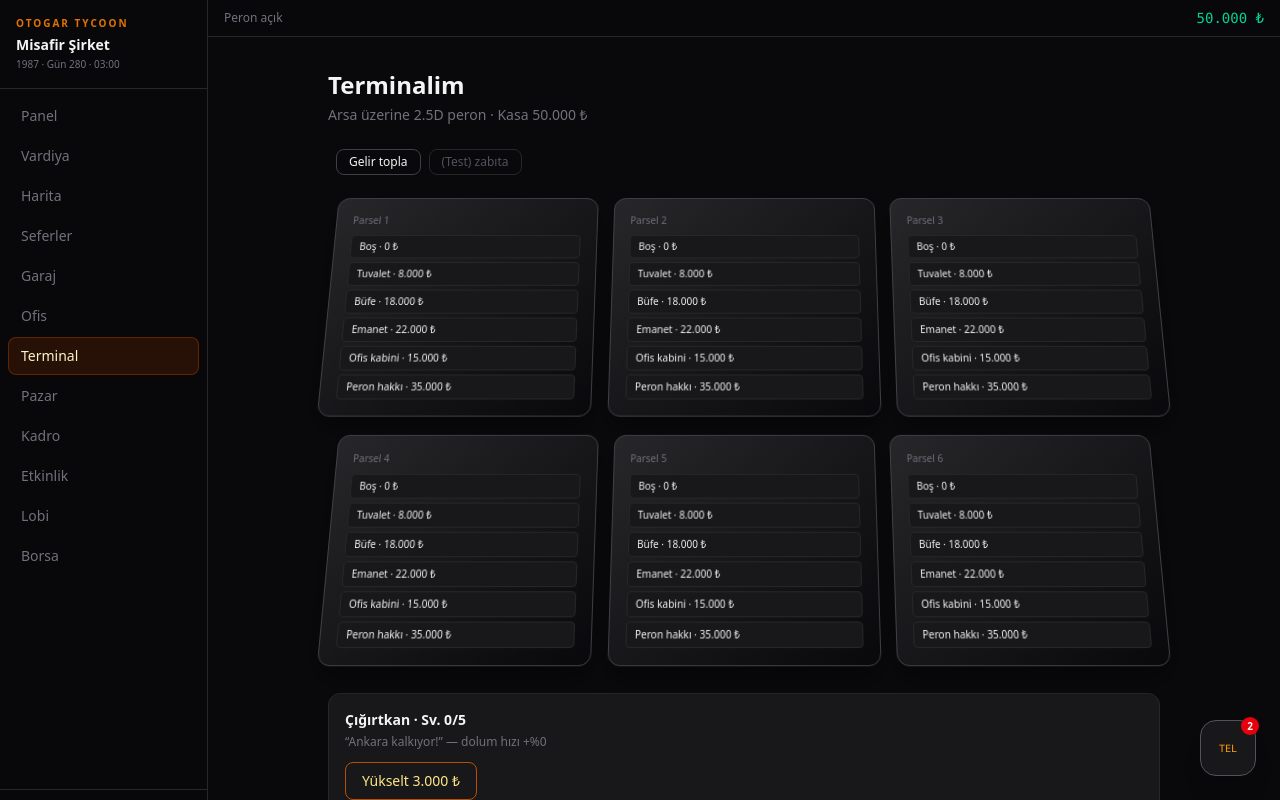
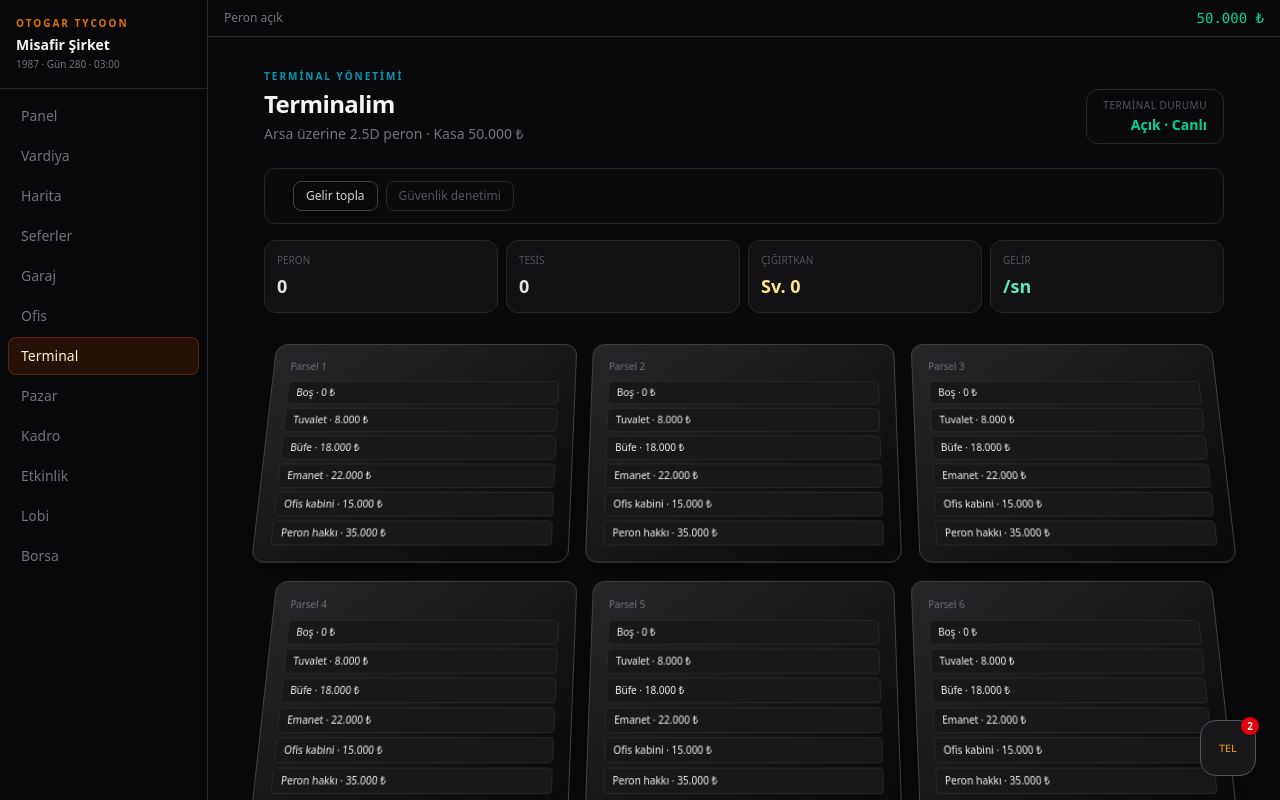
Before and after one commit to Nexora88/otogar-tycoon, a Next.js app: page /terminal in a window 1280 px wide. Both pictures are taken after a click on the button "İnşaata başla — ₺100.000". Shown: the top 800 px of the page. Built offline with nearby package versions, Linux system fonts and the light colour scheme.

Commit message:
feat: integrate living NPCs into terminal

```diff
--- a/src/app/(game)/terminal/page.tsx
+++ b/src/app/(game)/terminal/page.tsx
@@ -2,6 +2,7 @@
 
 import { useGameStore, SLOT_INFO, type TerminalSlot } from "@/store/gameStore";
 import { formatMoney } from "@/lib/utils";
+import TerminalNPCs from "./TerminalNPCs";
 
 const BUILDABLES = Object.keys(SLOT_INFO) as Exclude<TerminalSlot, "empty">[];
 
@@ -23,16 +24,27 @@ export default function TerminalPage() {
   const crierCost = 3000 + crierLevel * 4000;
 
   return (
-    <div className="p-4 sm:p-8 max-w-4xl mx-auto">
-      <h1 className="text-2xl font-bold mb-1">Terminalim</h1>
-      <p className="text-zinc-500 text-sm mb-6">
-        Arsa üzerine 2.5D peron · Kasa {formatMoney(balance)}
-      </p>
+    <div className="mx-auto max-w-5xl p-4 sm:p-8">
+      <div className="mb-6 flex flex-wrap items-end justify-between gap-4">
+        <div>
+          <div className="mb-1 text-[10px] font-semibold uppercase tracking-[0.2em] text-cyan-500/80">Terminal Yönetimi</div>
+          <h1 className="text-2xl font-bold tracking-tight text-zinc-100">Terminalim</h1>
+          <p className="mt-1 text-sm text-zinc-500">Arsa üzerine 2.5D peron · Kasa {formatMoney(balance)}</p>
+        </div>
+        <div className="rounded-xl border border-zinc-800 bg-zinc-950 px-4 py-2 text-right">
+          <div className="text-[10px] uppercase tracking-wider text-zinc-600">Terminal durumu</div>
+          <div className="mt-0.5 text-sm font-semibold text-emerald-400">{terminalBuilt ? "Açık · Canlı" : "Kurulum bekliyor"}</div>
+        </div>
+      </div>
 
       {!terminalBuilt ? (
-        <div className="bg-zinc-900 border border-zinc-800 rounded-2xl p-6">
+        <div className="rounded-2xl border border-zinc-800 bg-zinc-900 p-6 shadow-xl">
+          <div className="mb-5 rounded-xl border border-cyan-900/40 bg-cyan-950/20 p-4">
+            <div className="text-sm font-semibold text-cyan-200">Kendi terminalini kur</div>
+            <p className="mt-1 text-xs leading-5 text-zinc-500">Peronlar, büfe, emanet ve yazıhane açıldıkça terminalin büyür. NPC yolcular da terminaline gelmeye başlar.</p>
+          </div>
           <input
-            className="w-full mb-4 px-3 py-2 bg-zinc-950 border border-zinc-700 rounded-lg text-sm"
+            className="mb-4 w-full rounded-lg border border-zinc-700 bg-zinc-950 px-3 py-2 text-sm text-zinc-100 outline-none transition focus:border-cyan-700"
             placeholder="Terminal adı"
             defaultValue={terminalName}
             onBlur={(e) => setTerminalName(e.target.value)}
@@ -40,74 +52,47 @@ export default function TerminalPage() {
           <button
             type="button"
             onClick={() => {
-              if (!startTerminalConstruction())
-                alert("₺100.000 ve inşaat şart");
+              if (!startTerminalConstruction()) alert("₺100.000 ve inşaat şart");
             }}
-            className="px-5 py-2.5 bg-cyan-500 text-black font-semibold rounded-xl text-sm"
+            className="rounded-xl bg-cyan-500 px-5 py-2.5 text-sm font-semibold text-black transition hover:bg-cyan-400"
           >
             İnşaata başla — ₺100.000
           </button>
         </div>
       ) : (
         <>
-          <div className="mb-4 flex flex-wrap gap-2 items-center">
-            <span className="font-semibold text-amber-200">{terminalName}</span>
-            <button
-              type="button"
-              onClick={() => collectPassiveIncome()}
-              className="text-xs px-3 py-1 border border-zinc-700 rounded-lg"
-            >
-              Gelir topla
-            </button>
-            <button
-              type="button"
-              onClick={() => triggerSecurityRaid()}
-              className="text-xs px-3 py-1 border border-zinc-800 text-zinc-600 rounded-lg"
-            >
-              (Test) zabıta
-            </button>
+          <div className="mb-4 flex flex-wrap items-center gap-2 rounded-xl border border-zinc-800 bg-zinc-950/60 p-3">
+            <span className="mr-2 font-semibold text-amber-200">{terminalName}</span>
+            <button type="button" onClick={() => collectPassiveIncome()} className="rounded-lg border border-zinc-700 px-3 py-1.5 text-xs text-zinc-300 transition hover:border-emerald-700 hover:text-emerald-300">Gelir topla</button>
+            <button type="button" onClick={() => triggerSecurityRaid()} className="rounded-lg border border-zinc-800 px-3 py-1.5 text-xs text-zinc-600 transition hover:text-zinc-300">Güvenlik denetimi</button>
           </div>
 
-          {/* 2.5D grid */}
-          <div
-            className="grid grid-cols-2 sm:grid-cols-3 gap-4 mb-8"
-            style={{ perspective: "600px" }}
-          >
+          <div className="mb-6 grid grid-cols-2 gap-2 sm:grid-cols-4">
+            <div className="rounded-xl border border-zinc-800 bg-zinc-900/60 p-3"><div className="text-[10px] text-zinc-600">PERON</div><div className="mt-1 text-lg font-bold text-zinc-200">{terminalSlots.filter((s) => s === "peron").length}</div></div>
+            <div className="rounded-xl border border-zinc-800 bg-zinc-900/60 p-3"><div className="text-[10px] text-zinc-600">TESİS</div><div className="mt-1 text-lg font-bold text-zinc-200">{terminalSlots.filter((s) => s !== "empty").length}</div></div>
+            <div className="rounded-xl border border-zinc-800 bg-zinc-900/60 p-3"><div className="text-[10px] text-zinc-600">ÇIĞIRTKAN</div><div className="mt-1 text-lg font-bold text-amber-200">Sv. {crierLevel}</div></div>
+            <div className="rounded-xl border border-zinc-800 bg-zinc-900/60 p-3"><div className="text-[10px] text-zinc-600">GELİR</div><div className="mt-1 text-lg font-bold text-emerald-300">/sn</div></div>
+          </div>
+
+          {/* 2.5D terminal grid */}
+          <div className="grid grid-cols-2 gap-4 sm:grid-cols-3" style={{ perspective: "600px" }}>
             {terminalSlots.map((slot, i) => (
-              <div
-                key={i}
-                className="relative rounded-xl border border-zinc-700 bg-gradient-to-br from-zinc-800 to-zinc-950 p-4 min-h-[120px]"
-                style={{
-                  transform: "rotateX(8deg)",
-                  boxShadow: "0 12px 24px rgba(0,0,0,0.45)",
-                }}
-              >
+              <div key={i} className="relative min-h-[120px] rounded-xl border border-zinc-700 bg-gradient-to-br from-zinc-800 to-zinc-950 p-4 transition hover:-translate-y-0.5 hover:border-zinc-600" style={{ transform: "rotateX(8deg)", boxShadow: "0 12px 24px rgba(0,0,0,0.45)" }}>
                 <div className="text-[10px] text-zinc-500">Parsel {i + 1}</div>
                 {slot === "empty" ? (
                   <div className="mt-2 space-y-1">
                     {BUILDABLES.map((t) => (
-                      <button
-                        key={t}
-                        type="button"
-                        onClick={() => {
-                          if (!buildSlot(i, t)) alert("Kasa / dolu");
-                        }}
-                        className="block w-full text-left text-[10px] px-2 py-1 rounded bg-zinc-900 border border-zinc-800 hover:border-cyan-800"
-                      >
+                      <button key={t} type="button" onClick={() => { if (!buildSlot(i, t)) alert("Kasa / dolu"); }} className="block w-full rounded border border-zinc-800 bg-zinc-900 px-2 py-1 text-left text-[10px] transition hover:border-cyan-800 hover:bg-zinc-800">
                         {SLOT_INFO[t].label} · {formatMoney(SLOT_INFO[t].cost)}
                       </button>
                     ))}
                   </div>
                 ) : (
                   <div className="mt-3">
-                    <div className="text-sm font-semibold text-cyan-200">
-                      {SLOT_INFO[slot].label}
-                    </div>
-                    <div className="text-[10px] text-zinc-500 mt-1">
-                      +{SLOT_INFO[slot].cps}/sn · {SLOT_INFO[slot].desc}
-                    </div>
-                    <div className="mt-3 h-16 rounded bg-zinc-900/80 border border-zinc-800 flex items-end justify-center pb-2">
-                      <div className="w-3/4 h-10 bg-gradient-to-t from-zinc-700 to-zinc-500 rounded-t shadow-lg" />
+                    <div className="text-sm font-semibold text-cyan-200">{SLOT_INFO[slot].label}</div>
+                    <div className="mt-1 text-[10px] text-zinc-500">+{SLOT_INFO[slot].cps}/sn · {SLOT_INFO[slot].desc}</div>
+                    <div className="mt-3 flex h-16 items-end justify-center rounded border border-zinc-800 bg-zinc-900/80 pb-2">
+                      <div className="h-10 w-3/4 rounded-t bg-gradient-to-t from-zinc-700 to-zinc-500 shadow-lg" />
                     </div>
                   </div>
                 )}
@@ -115,19 +100,12 @@ export default function TerminalPage() {
             ))}
           </div>
 
-          <div className="bg-zinc-900 border border-zinc-800 rounded-xl p-4">
-            <div className="font-semibold text-sm">Çığırtkan · Sv. {crierLevel}/5</div>
-            <p className="text-xs text-zinc-500 mt-1">
-              “Ankara kalkıyor!” — dolum hızı +%{crierLevel * 8}
-            </p>
-            <button
-              type="button"
-              disabled={crierLevel >= 5}
-              onClick={() => {
-                if (!upgradeCrier()) alert("Kasa / max");
-              }}
-              className="mt-3 px-4 py-2 text-sm rounded-lg border border-amber-700 text-amber-200 disabled:opacity-40"
-            >
+          <TerminalNPCs />
+
+          <div className="mt-6 rounded-xl border border-zinc-800 bg-zinc-900 p-4">
+            <div className="text-sm font-semibold">Çığırtkan · Sv. {crierLevel}/5</div>
+            <p className="mt-1 text-xs text-zinc-500">“Ankara kalkıyor!” — dolum hızı +%{crierLevel * 8}</p>
+            <button type="button" disabled={crierLevel >= 5} onClick={() => { if (!upgradeCrier()) alert("Kasa / max"); }} className="mt-3 rounded-lg border border-amber-700 px-4 py-2 text-sm text-amber-200 disabled:opacity-40">
               {crierLevel >= 5 ? "Max" : `Yükselt ${formatMoney(crierCost)}`}
             </button>
           </div>
```
